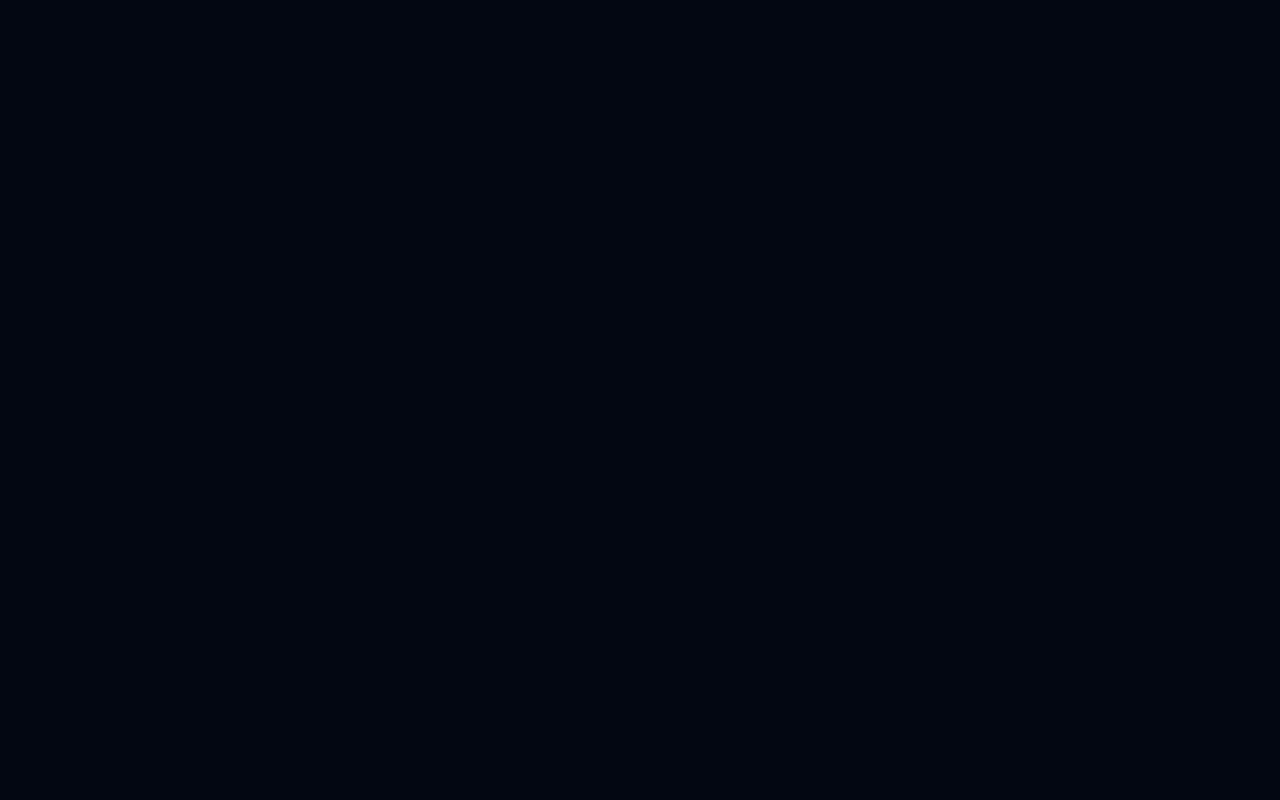
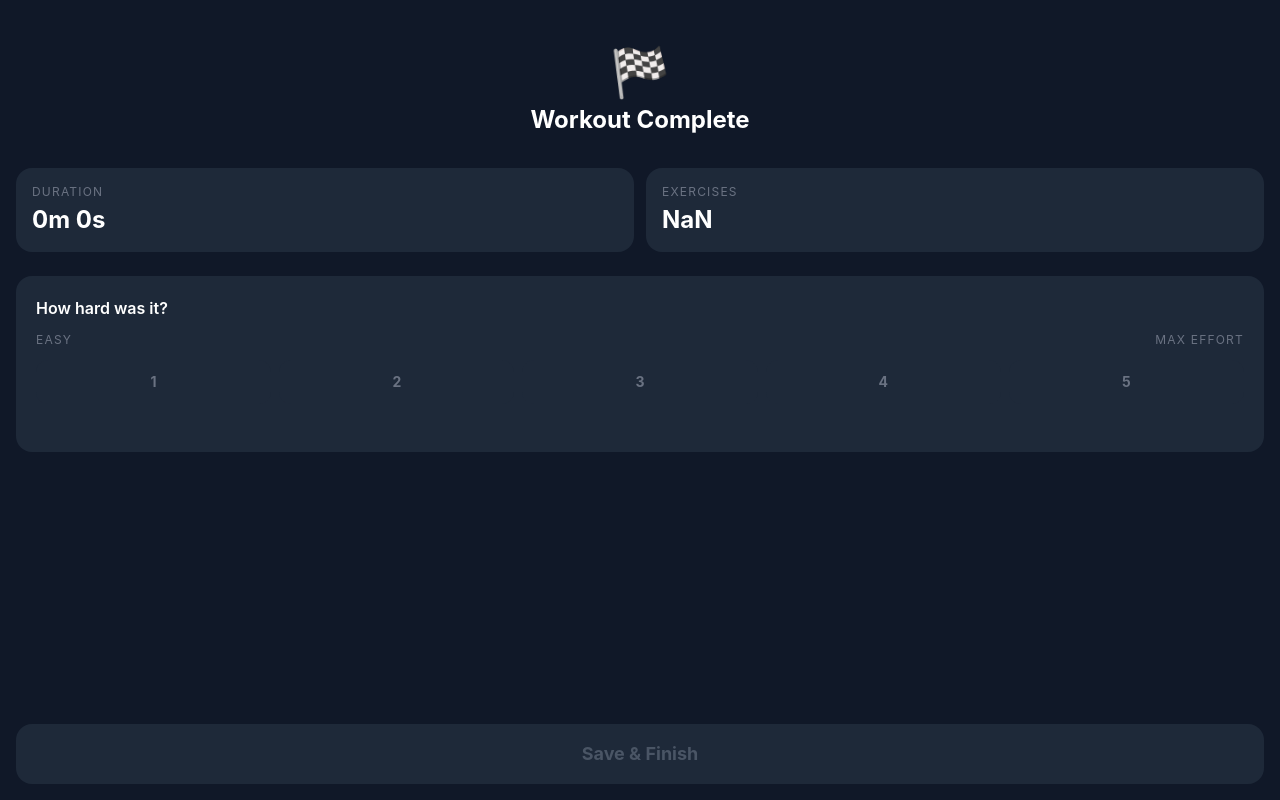
Before and after one commit to stanleywesson/trainer, a Vue app in the folder trainer-frontend/: page /summary/1 in a window 1280 px wide. Before the commit this address had no page. Built offline with nearby package versions, Linux system fonts and the light colour scheme.

Commit message:
work out summary added

```diff
--- /dev/null
+++ b/trainer-frontend/src/components/DifficultyRating.vue
@@ -0,0 +1,33 @@
+<script setup lang="ts">
+defineProps<{
+    modelValue: number
+}>();
+
+const emit = defineEmits<{
+    'update:modelValue': [value: number]
+}>();
+
+const labels = ['', 'Easy', 'Moderate', 'Hard', 'Very Hard', 'Max Effort'];
+</script>
+
+<template>
+    <div class="flex flex-col gap-3">
+        <div class="flex justify-between text-xs text-gray-500 uppercase tracking-widest">
+            <span>Easy</span>
+            <span>Max Effort</span>
+        </div>
+        <div class="flex gap-2">
+            <button v-for="n in 5" :key="n" @click="emit('update:modelValue', n)" :class="[
+                'flex-1 py-3 rounded-xl font-bold text-sm transition-all active:scale-95',
+                n <= modelValue
+                    ? 'bg-indigo-600 text-white'
+                    : 'bg-gray-800 text-gray-500'
+            ]">
+                {{ n }}
+            </button>
+        </div>
+        <p class="text-center text-sm text-indigo-400 h-4">
+            {{ modelValue ? labels[modelValue] : '' }}
+        </p>
+    </div>
+</template>
--- a/trainer-frontend/src/router/index.ts
+++ b/trainer-frontend/src/router/index.ts
@@ -12,6 +12,11 @@ const router = createRouter({
     path: '/workout/:id',
     name: 'workout',
     component: () => import('@/views/WorkoutView.vue'),
+  },
+  {
+    path: '/summary/:id',
+    name: 'summary',
+    component: () => import('@/views/SummaryView.vue'),
   },],
 })
 
--- /dev/null
+++ b/trainer-frontend/src/views/SummaryView.vue
@@ -0,0 +1,81 @@
+<script setup lang="ts">
+import { computed, ref } from 'vue'
+import { useRoute, useRouter } from 'vue-router'
+import workoutsData from '@/data/workouts.json'
+import DifficultyRating from '@/components/DifficultyRating.vue'
+
+const route = useRoute();
+const router = useRouter();
+
+const workout = computed(() => workoutsData.find(w => w.id === route.params.id));
+const startTime = Number(route.query.startTime);
+const completed = Number(route.query.completed);
+const durationMs = startTime > 0 ? Date.now() - startTime : 0;
+
+const difficulty = ref(0)
+
+function formatDuration(ms: number) {
+    const totalSeconds = Math.floor(ms / 1000)
+    const minutes = Math.floor(totalSeconds / 60)
+    const seconds = totalSeconds % 60
+    return `${minutes}m ${seconds}s`
+}
+
+function saveAndFinish() {
+    let history = []
+    try {
+        history = JSON.parse(localStorage.getItem('trainer_history') ?? '[]')
+    } catch {
+        history = []
+    }
+
+    history.push({
+        workoutId: route.params.id,
+        workoutName: workout.value?.name,
+        date: new Date().toISOString(),
+        durationMs,
+        exercisesCompleted: completed,
+        difficulty: difficulty.value
+    });
+
+    localStorage.setItem('trainer_history', JSON.stringify(history));
+    router.push('/');
+}
+</script>
+
+<template>
+    <div class="min-h-screen bg-gray-900 p-4 flex flex-col gap-6">
+        <div class="flex flex-col items-center gap-2 pt-8">
+            <span class="text-5xl">🏁</span>
+            <h1 class="text-2xl font-bold text-white">Workout Complete</h1>
+            <p class="text-gray-400">{{ workout?.name }}</p>
+        </div>
+
+        <div class="grid grid-cols-2 gap-3">
+            <div class="bg-gray-800 rounded-2xl p-4 flex flex-col gap-1">
+                <span class="text-xs text-gray-500 uppercase tracking-widest">Duration</span>
+                <span class="text-2xl font-bold text-white">{{ formatDuration(durationMs) }}</span>
+            </div>
+            <div class="bg-gray-800 rounded-2xl p-4 flex flex-col gap-1">
+                <span class="text-xs text-gray-500 uppercase tracking-widest">Exercises</span>
+                <span class="text-2xl font-bold text-white">{{ completed }}</span>
+            </div>
+        </div>
+
+        <div class="bg-gray-800 rounded-2xl p-5 flex flex-col gap-3">
+            <h2 class="text-white font-semibold">How hard was it?</h2>
+            <DifficultyRating v-model="difficulty" />
+        </div>
+
+        <div class="mt-auto">
+            <button @click="saveAndFinish" :disabled="difficulty === 0" :class="[
+                'w-full py-4 rounded-2xl font-bold text-lg transition-all active:scale-95',
+                difficulty > 0
+                    ? 'bg-indigo-600 text-white'
+                    : 'bg-gray-800 text-gray-600'
+            ]">
+                Save & Finish
+            </button>
+        </div>
+    </div>
+</template>
--- a/trainer-frontend/src/views/WorkoutView.vue
+++ b/trainer-frontend/src/views/WorkoutView.vue
@@ -11,6 +11,8 @@ const router = useRouter();
 const currentIndex = ref(0);
 const showRest = ref(false);
 const restSeconds = ref(0);
+const startTime = ref(Date.now());
+const completedCount = ref(0);
 
 const workout = computed(() =>
     workoutsData.find(x => x.id === route.params.id)
@@ -37,9 +39,21 @@ function finishEarly() {
     router.push('/');
 }
 
-function next() {
+function next(skipped = false) {
+    if (!skipped)
+        completedCount.value++
+
     if (isLastExercise.value) {
-        router.push('/');
+        router.push(
+            {
+                name: 'summary',
+                params: { id: route.params.id },
+                query: {
+                    startTime: startTime.value,
+                    completed: completedCount.value
+                }
+            }
+        );
     } else {
         currentIndex.value++;
     }
@@ -113,11 +127,11 @@ function onRestDone() {
 
         <!-- Navigation -->
         <div class="mt-auto">
-            <button @click="next"
+            <button @click="next(false)"
                 class="w-full py-4 rounded-2xl bg-indigo-600 text-white font-bold text-lg active:scale-95 transition-transform">{{
                     isLastExercise ? 'Finish' : 'Next Exercise' }}</button>
-            <button v-if="!isLastExercise" @click="next" class="w-full py-3 mt-2 text-gray-400 text-sm">Skip this
-                exercise</button>
+            <button @click="next(true)" class="w-full py-3 mt-2 text-gray-400 text-sm">{{
+                isLastExercise ? 'Skip & Finish' : 'Skip this exercise' }}</button>
         </div>
     </div>
 </template>
```
